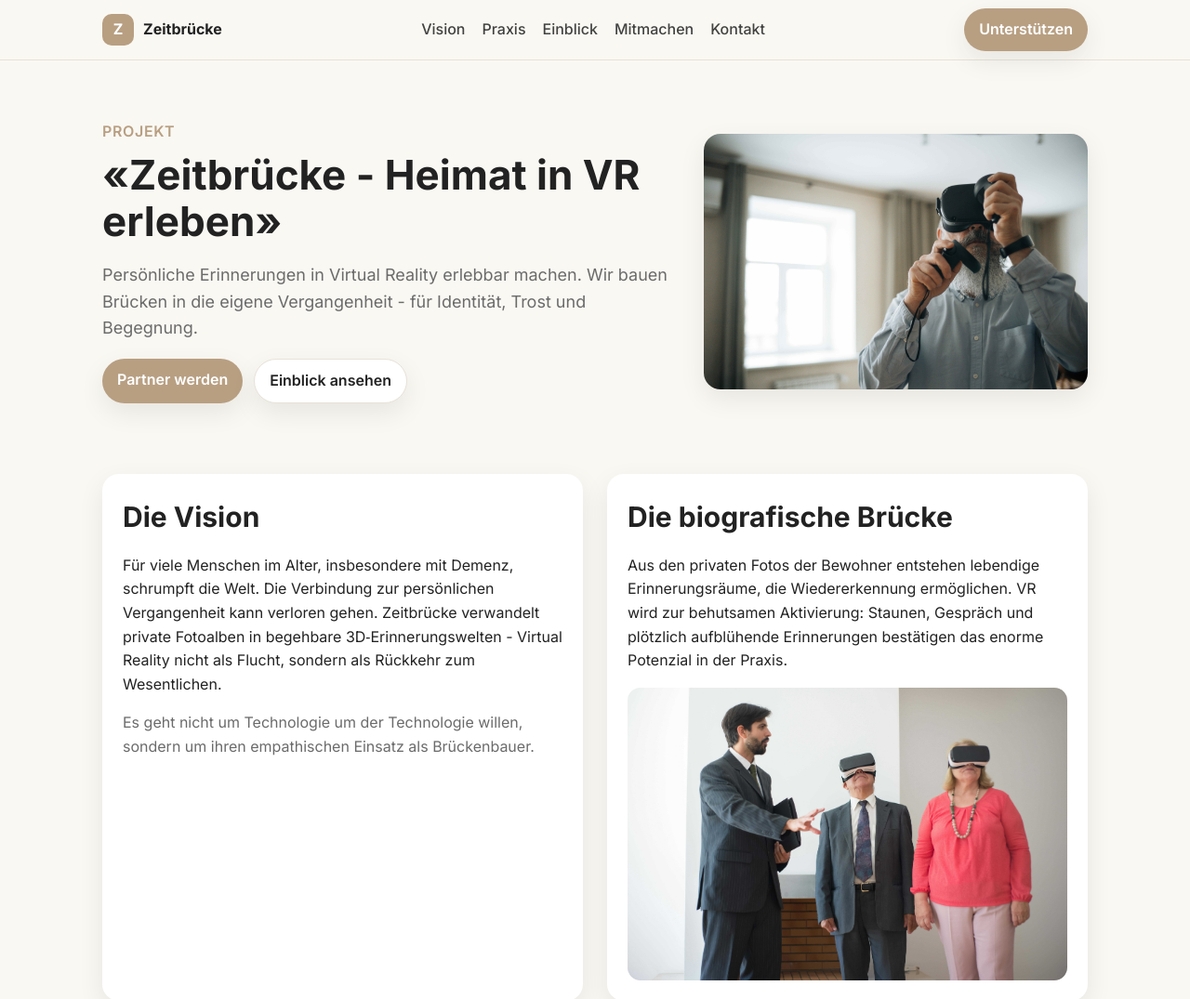
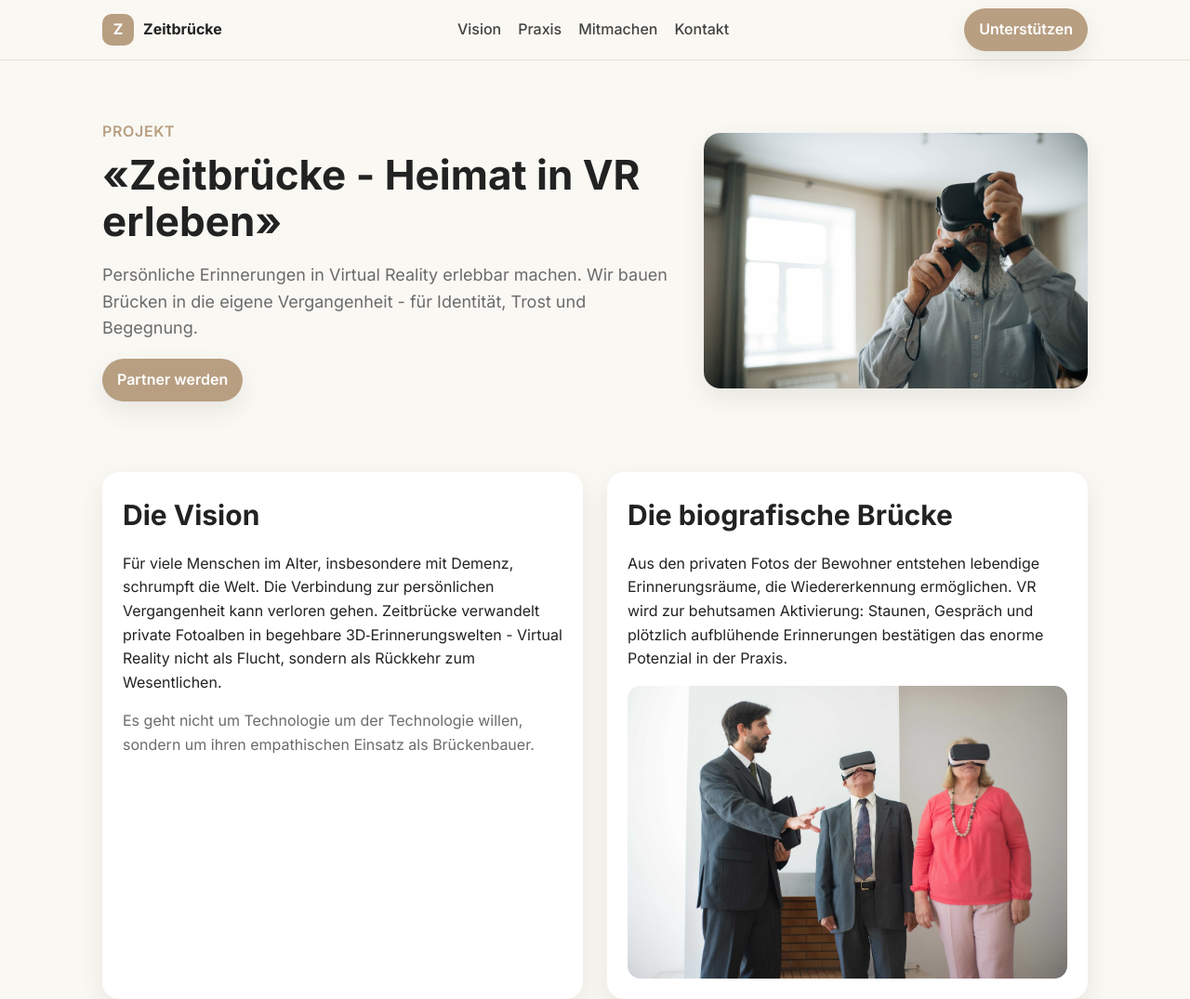
Before and after one commit to saendel/zeitbruecke, a plain HTML site: page index.html in a window 1280 px wide. Shown: the top 1075 px of the page at 93% size. Drawn offline with Linux system fonts and the light colour scheme.

Commit message:
Rem video link

```diff
--- a/index.html
+++ b/index.html
@@ -5,16 +5,6 @@
   <meta name="viewport" content="width=device-width, initial-scale=1" />
   <title>Verein Zeitbrücke - Heimat in VR erleben</title>
   <meta name="description" content="Zeitbrücke - Persönliche Erinnerungen in Virtual Reality erlebbar machen. Aktivierung, Biografiearbeit und Begegnung für Menschen im Alter." />
-  <!--
-    Anleitung:
-    - Lege einen Ordner /assets an neben dieser Datei
-    - Ersetze die Bilder/Poster unten durch eigene Dateien:
-      /assets/hero.jpg
-      /assets/session.jpg
-      /assets/behind.jpg
-      /assets/logo.svg (optional)
-    - Videos können als YouTube/Vimeo-Embed in den iframe-Links ersetzt werden
-  -->
   <link rel="preconnect" href="https://fonts.googleapis.com">
   <link rel="preconnect" href="https://fonts.gstatic.com" crossorigin>
   <link href="https://fonts.googleapis.com/css2?family=Inter:wght@300;400;500;600;700&display=swap" rel="stylesheet">
@@ -30,7 +20,6 @@
       <nav class="menu">
         <a href="#vision">Vision</a>
         <a href="#praxis">Praxis</a>
-        <a href="#videos">Einblick</a>
         <a href="#partner">Mitmachen</a>
         <a href="#kontakt">Kontakt</a>
       </nav>
@@ -47,7 +36,6 @@
           <p class="lead">Persönliche Erinnerungen in Virtual Reality erlebbar machen. Wir bauen Brücken in die eigene Vergangenheit - für Identität, Trost und Begegnung.</p>
           <div style="display:flex;gap:12px;margin-top:16px;flex-wrap:wrap">
             <a class="btn" href="#partner">Partner werden</a>
-            <a class="btn" style="background:#fff;color:var(--ink);border:1px solid var(--line)" href="#videos">Einblick ansehen</a>
           </div>
         </div>
         <div class="hero-card">
```
